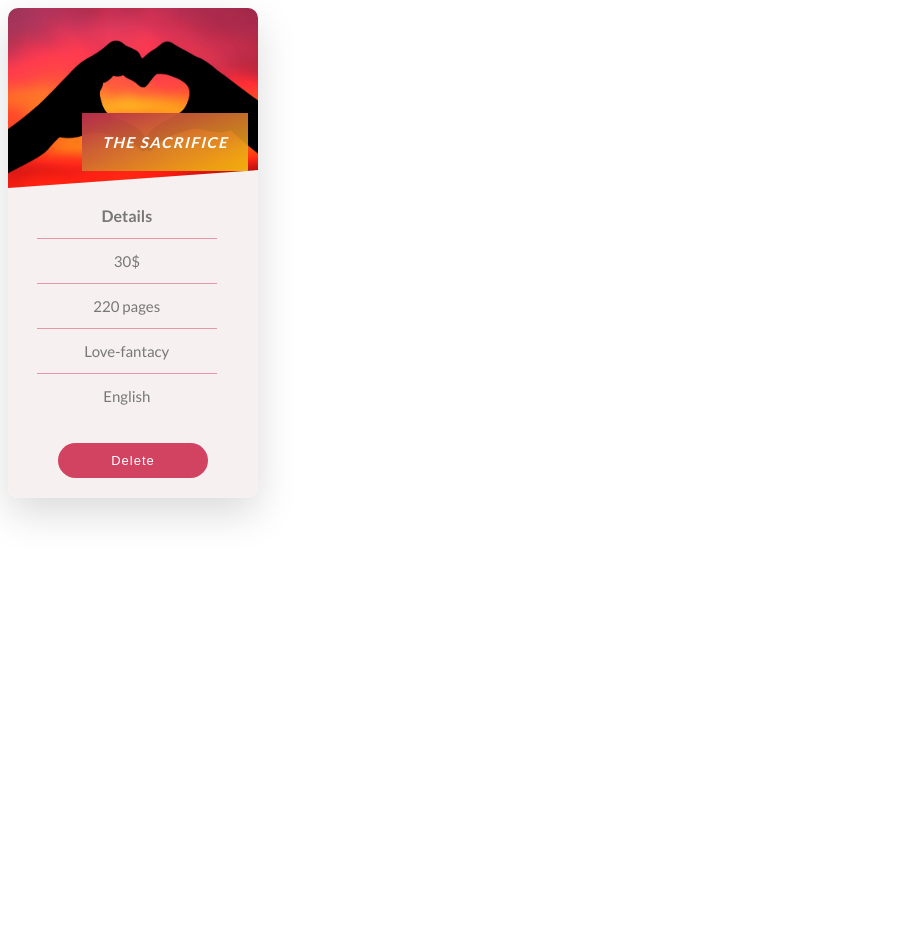
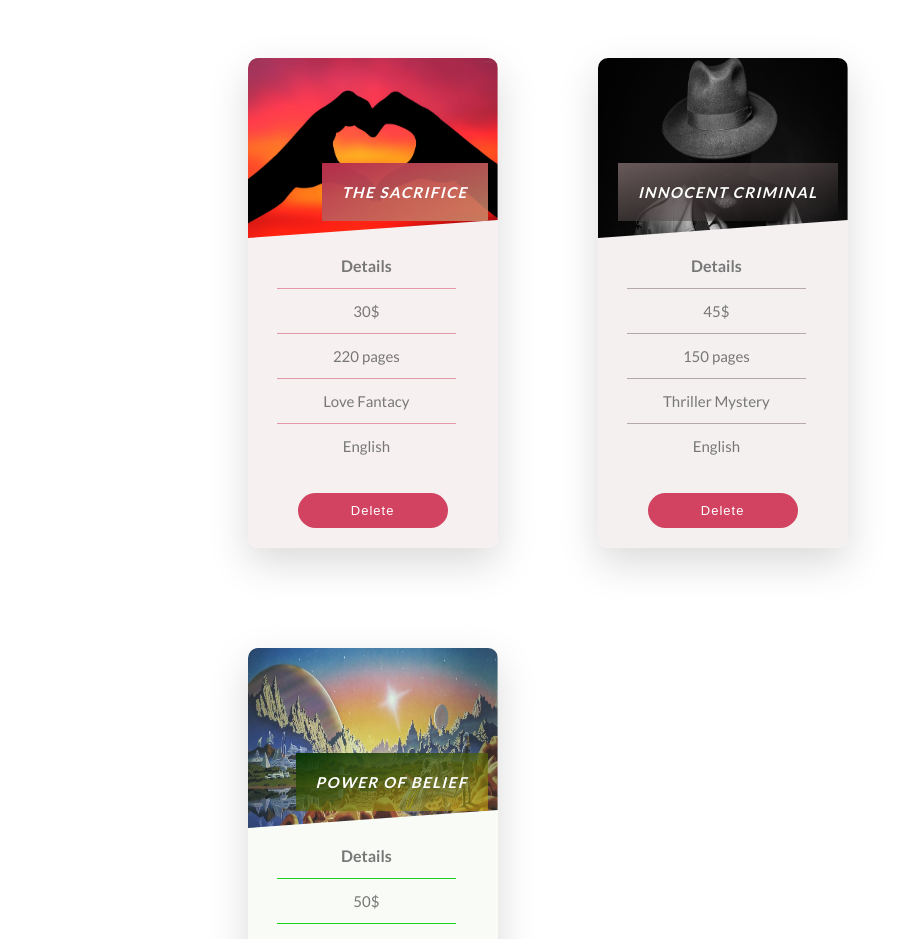
Before and after one commit to sandeep194920/BookLibrary, a React (Create React App) app: page / in a window 1280 px wide. Shown: the top 939 px of the page, without its empty margins (0-919 px from the left). Before the commit the page ends 800 px from the top, so only its background shows below. Built offline with nearby package versions, Linux system fonts and the light colour scheme.

Commit message:
dynamic book card that takes colors based on params

```diff
--- a/package.json
+++ b/package.json
@@ -12,6 +12,7 @@
     "react-redux": "^7.2.2",
     "react-scripts": "4.0.1",
     "redux": "^4.0.5",
+    "styled-components": "^5.2.1",
     "web-vitals": "^0.2.4"
   },
   "scripts": {
--- a/src/App.js
+++ b/src/App.js
@@ -1,10 +1,10 @@
-import Book from './components/Book'
+import Books from './components/Books/Books'
 import './App.scss'
 
 function App() {
   return (
     <div >
-      <Book />
+      <Books />
     </div>
   );
 }
--- a/src/components/Book.js
+++ /dev/null
@@ -1,31 +0,0 @@
-import React from 'react'
-import classes from "./Book.module.scss";
-// import fantacy from "../images/love-fantacy.jpeg"
-
-const Book = props => {
-    return (
-        <div className={classes.book}>
-            <div className={classes.book__main} onClick={() => alert("Clicked Book")}>
-                <div className={classes.header}>
-                    {/* <img className={classes.header__img} src={fantacy} alt="Love" /> */}
-                    <h3 className={classes.header__heading}>The Sacrifice</h3>
-                </div>
-                <div>
-                    <div className={classes.book__details}>
-                        <ul className={classes.book__details__ul}>
-                            <li>Details</li>
-                            <li>30$</li>
-                            <li>220 pages</li>
-                            <li>Love-fantacy</li>
-                            <li>English</li>
-                        </ul>
-                    </div>
-                </div>
-            </div>
-            <div className={classes.button__container}>
-                <button onClick={() => alert("Clicked delete")} className={classes.button__container__red}>Delete</button>
-            </div>
-        </div >
-    )
-}
-export default Book;
--- /dev/null
+++ b/src/components/Book/Book.js
@@ -0,0 +1,61 @@
+import React, { useState, useEffect } from 'react'
+import classes from "./Book.module.scss";
+import fantacy from "../../images/love-fantacy.jpeg"
+import fiction from "../../images/fiction.jpg";
+import mystery from "../../images/mystery.jpg";
+
+function Book(props) {
+    const { category, language, name, pages, price } = props;
+    const [imgSrc, setImgSrc] = useState(fiction);
+    const [style, setStyle] = useState("fiction");
+
+    useEffect(() => {
+        switch (category) {
+            case "Love Fantacy":
+                setImgSrc(fantacy);
+                setStyle("fantacy");
+                break;
+            case "Thriller Mystery":
+                setImgSrc(mystery);
+                setStyle("mystery");
+                break;
+            case "Fiction":
+                setImgSrc(fiction);
+                setStyle("fiction");
+                break;
+            default:
+                setImgSrc(fiction);
+                setStyle("fiction");
+
+        }
+    }, [category])
+
+
+
+
+    return (
+        <div className={`${classes.book} ${classes[style]}`}>
+            <div className={`${classes.book__main} ${classes[style + "__main"]}`} onClick={() => alert("Clicked Book")}>
+                <div className={classes.header}>
+                    <img className={classes.header__img} src={imgSrc} alt="cover_image" />
+                    <h3 className={`${classes.header__heading} ${classes[style + "__heading"]}`}>{name}</h3>
+                </div>
+                <div>
+                    <div className={`${classes.book__details} ${classes[style + '__details']}`}>
+                        <ul className={`${classes.book__details__ul} ${classes[style + '__details__ul']}`}>
+                            <li>Details</li>
+                            <li>{price}$</li>
+                            <li>{pages} pages</li>
+                            <li>{category}</li>
+                            <li>{language}</li>
+                        </ul>
+                    </div>
+                </div>
+            </div>
+            <div className={`${classes.button__container}`}>
+                <button onClick={() => alert("Clicked delete")} className={classes.button__container__red}>Delete</button>
+            </div>
+        </div >
+    )
+}
+export default Book;
--- a/src/components/Book.module.scss
+++ b/src/components/Book/Book.module.scss
@@ -1,10 +1,16 @@
 $color-dark-pink: rgb(182, 44, 74);
 $color-light-yellow: rgb(247, 203, 8);
 $color-book-background: rgba(245, 237, 237, 0.815);
+$color-fiction-background: rgba(248, 250, 245, 0.815);
+$color-mystery-background: rgba(243, 239, 239, 0.897);
+$color-fantasy-background: rgba(245, 237, 237, 0.815);
+$color-grey: rgba(105, 90, 90, 0.815);
 $color-black: rgb(0, 0, 0);
 $color-white: #fff;
 $color-green: rgb(7, 51, 7);
+$color-light-pink: #ca8e6a;
 
+// also default for Love-Fantacy book category
 .book {
   &__main {
     cursor: pointer;
@@ -18,6 +24,7 @@ $color-green: rgb(7, 51, 7);
   border-radius: 1rem;
   overflow: hidden;
   box-shadow: 0rem 1.5rem 4rem rgba($color-black, 0.15);
+  margin: 5rem;
 
   &__details {
     padding: 0.5rem;
@@ -55,14 +62,19 @@ $color-green: rgb(7, 51, 7);
   -webkit-clip-path: polygon(0 0, 100% 0, 100% 90%, 0% 100%);
   clip-path: polygon(0 0, 100% 0, 100% 90%, 0% 100%);
   background-size: cover;
-  background-image: url(../images/love-fantacy.jpeg);
+  // background-image: url(../images/love-fantacy.jpeg);
+
+  &__img {
+    width: 100%;
+    height: 100%;
+  }
 
   &__heading {
     position: absolute;
     background-image: linear-gradient(
       to bottom right,
       rgba($color-dark-pink, 1),
-      rgba($color-light-yellow, 0.85)
+      rgba($color-light-pink, 0.85)
     );
     color: $color-white;
     top: 9rem;
@@ -89,3 +101,59 @@ $color-green: rgb(7, 51, 7);
     }
   }
 }
+
+// Book styles based on react props (these styles are based on category)
+.fiction {
+  background-color: $color-fiction-background;
+  &__main {
+    cursor: pointer;
+    &:hover {
+      background-color: lighten($color: $color-green, $amount: 83%);
+    }
+  }
+  &__heading {
+    background-image: linear-gradient(
+      to bottom right,
+      rgba($color-green, 1),
+      rgba($color-light-yellow, 0.45)
+    );
+  }
+
+  &__details {
+    &__ul {
+      & li {
+        &:not(:last-child) {
+          border-bottom: 0.1rem solid
+            lighten($color: $color-green, $amount: 35%);
+        }
+      }
+    }
+  }
+}
+
+.mystery {
+  background-color: $color-mystery-background;
+  &__main {
+    cursor: pointer;
+    &:hover {
+      background-color: lighten($color: $color-grey, $amount: 43%);
+    }
+  }
+  &__heading {
+    background-image: linear-gradient(
+      to bottom right,
+      rgba($color-grey, 1),
+      rgba($color-black, 0.2)
+    );
+  }
+
+  &__details {
+    &__ul {
+      & li {
+        &:not(:last-child) {
+          border-bottom: 0.1rem solid lighten($color: $color-grey, $amount: 25%);
+        }
+      }
+    }
+  }
+}
--- /dev/null
+++ b/src/components/Books/Books.js
@@ -0,0 +1,18 @@
+import React from 'react'
+import Book from '../Book/Book'
+import classes from "./Books.module.scss";
+
+function Books(props) {
+
+    return (
+        <>
+            <div className={classes.books}>
+                <Book category="Love Fantacy" language="English" name="The Sacrifice" pages="220" price="30" />
+                <Book category="Thriller Mystery" language="English" name="Innocent Criminal" pages="150" price="45" />
+                <Book category="Fiction" language="Spanish" name="Power of Belief" pages="300" price="50" />
+            </div>
+        </>
+    )
+}
+
+export default Books;
--- /dev/null
+++ b/src/components/Books/Books.module.scss
@@ -0,0 +1,7 @@
+.books {
+  //   background-color: black;
+  display: flex;
+  flex-wrap: wrap;
+  margin: auto;
+  width: 70%;
+}
```
Also changed, not shown: src/components/Test/Test.js (added, +10 -0 lines), src/components/Test/style.js (added, +10 -0 lines), 2 other files (tests, documents, lock files or other folders).
